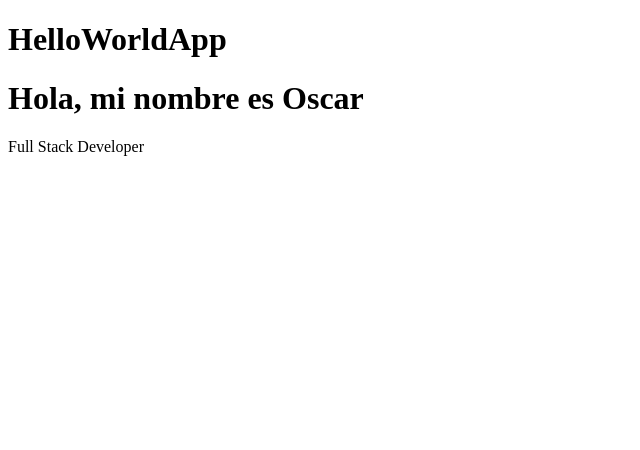
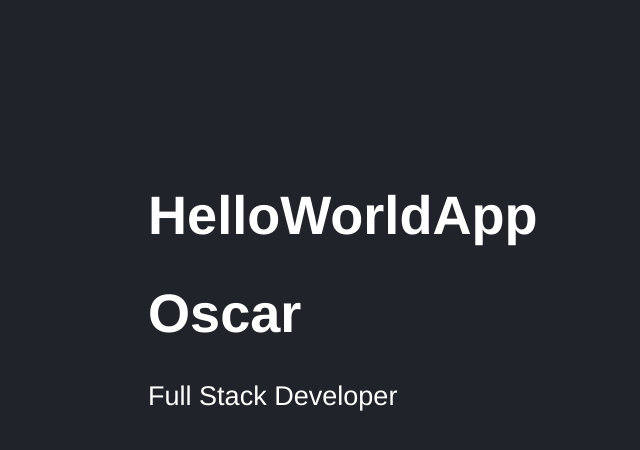
Before and after one commit to oscartrugo/React_Curso_Fernando_Herrera, a React (Vite) app in the folder 03-counter-app-vite/: page / in a window 1280 px wide. Shown: the top 450 px of the page, without its empty margins (0-640 px from the left). Built offline with nearby package versions, Linux system fonts and the light colour scheme.

Commit message:
40. Colocar estilos de CSS

```diff
--- a/03-counter-app-vite/src/FirstApp.jsx
+++ b/03-counter-app-vite/src/FirstApp.jsx
@@ -1,11 +1,9 @@
 import React from 'react'
-
-const getSaludo = (nombre) => 'Hola, mi nombre es ' + nombre;
 
 export const FirstApp = () => {
   return (
     <>
-        <h1>{ getSaludo('Oscar') }</h1>
+        <h1>Oscar</h1>
         <p>Full Stack Developer</p>
     </>
   )
--- a/03-counter-app-vite/src/main.jsx
+++ b/03-counter-app-vite/src/main.jsx
@@ -2,6 +2,7 @@
 import ReactDOM from 'react-dom/client'; //Herramienta para renderizar React
 import { HelloWorldApp } from './HelloWorldApp';
 import { FirstApp } from './FirstApp';
+import './styles.css';
 
 ReactDOM.createRoot(document.getElementById("root")).render( //Renderizar compoennte en el DOM
     <React.StrictMode>
--- /dev/null
+++ b/03-counter-app-vite/src/styles.css
@@ -0,0 +1,7 @@
+html, body {
+    background-color: #21232A;
+    color: white;
+    font-family: Helvetica, Arial, sans-serif;
+    font-size: 1.3rem;
+    padding: 70px;
+}
```
